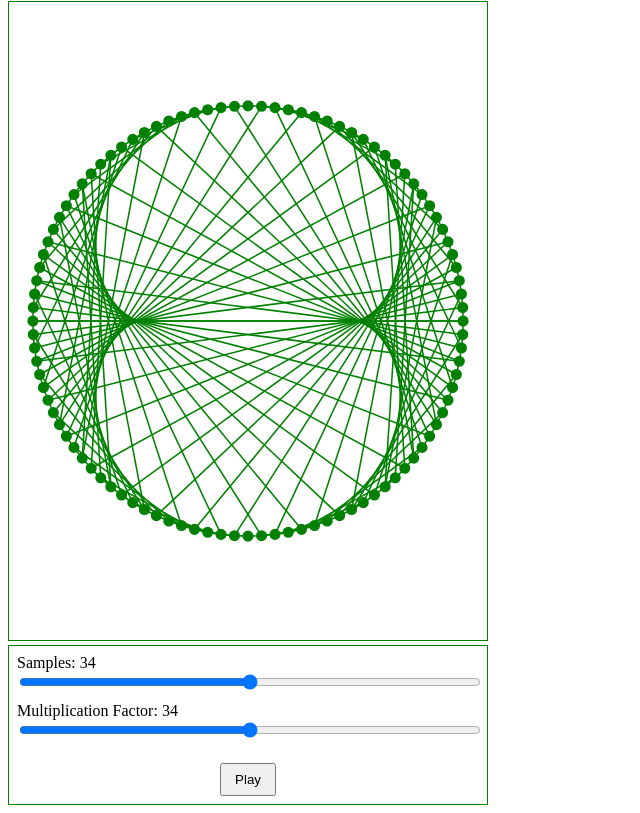
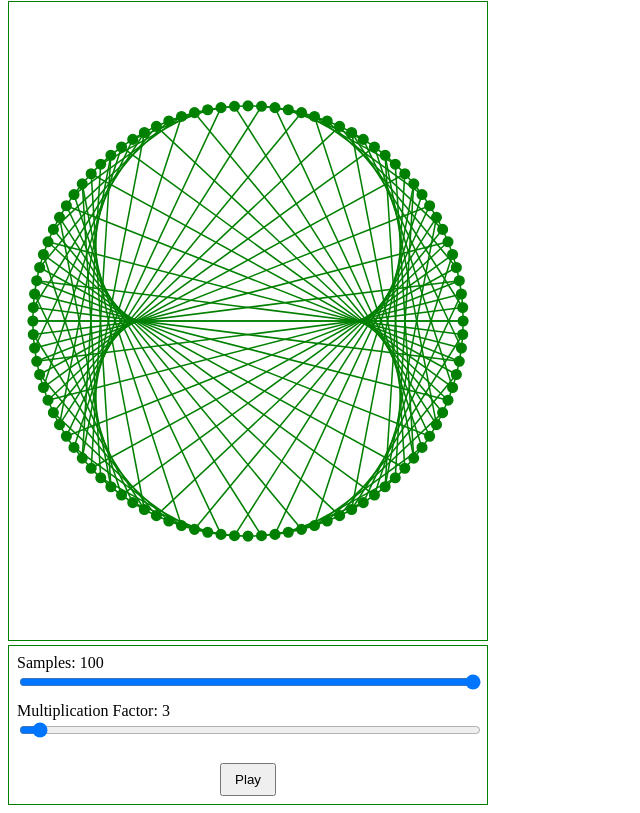
Before and after one commit to Nikuspokus/orsys-typescript-formation, a website built with webpack: page src/index.html in a window 1280 px wide. Shown: the part 79-892 px from the top of the page, without its empty margins (0-640 px from the left). Built offline with nearby package versions, Linux system fonts and the light colour scheme.

Commit message:
dev: render slider elt

```diff
--- a/src/Command.ts
+++ b/src/Command.ts
@@ -1,10 +1,27 @@
 import { BoardConfig } from "./interfaces/BoardConfig";
+import { querySelector } from "./utils";
 
 export class Command {
+  config: BoardConfig;
   onUpdate(arg0: () => void) {
     throw new Error("Method not implemented.");
   }
+  render() {
+    const boardConfigKeys = ["samples", "multiplicationFactor"];
+    for (const key of boardConfigKeys) {
+      const elt = querySelector(`div.command label.${key} span`);
+      console.log("elt: ", elt);
+      elt.innerHTML = this.config[key].toString();
+
+      const sliderElt = querySelector(`div.command label.${key} input`);
+      if (!(sliderElt instanceof HTMLInputElement)) {
+        throw new Error("SliderEltis not input elt");
+      }
+      sliderElt.value = this.config[key].toString();
+    }
+  }
   setConfig(config: BoardConfig) {
-    throw new Error("Method not implemented.");
+    this.config = config;
+    this.render();
   }
 }
--- a/src/index.html
+++ b/src/index.html
@@ -19,13 +19,13 @@
         <div>
           Samples: <span>34</span>
         </div>
-        <input type="range" >
+        <input type="range" min="0" max="100" step="1">
       </label>
       <label class="multiplicationFactor">
         <div>
           Multiplication Factor:  <span>34</span>
         </div>
-        <input type="range" >
+        <input type="range" min="0" max="100" step="0.02" >
       </label>
       <button>Play</button>
     </div>
```
